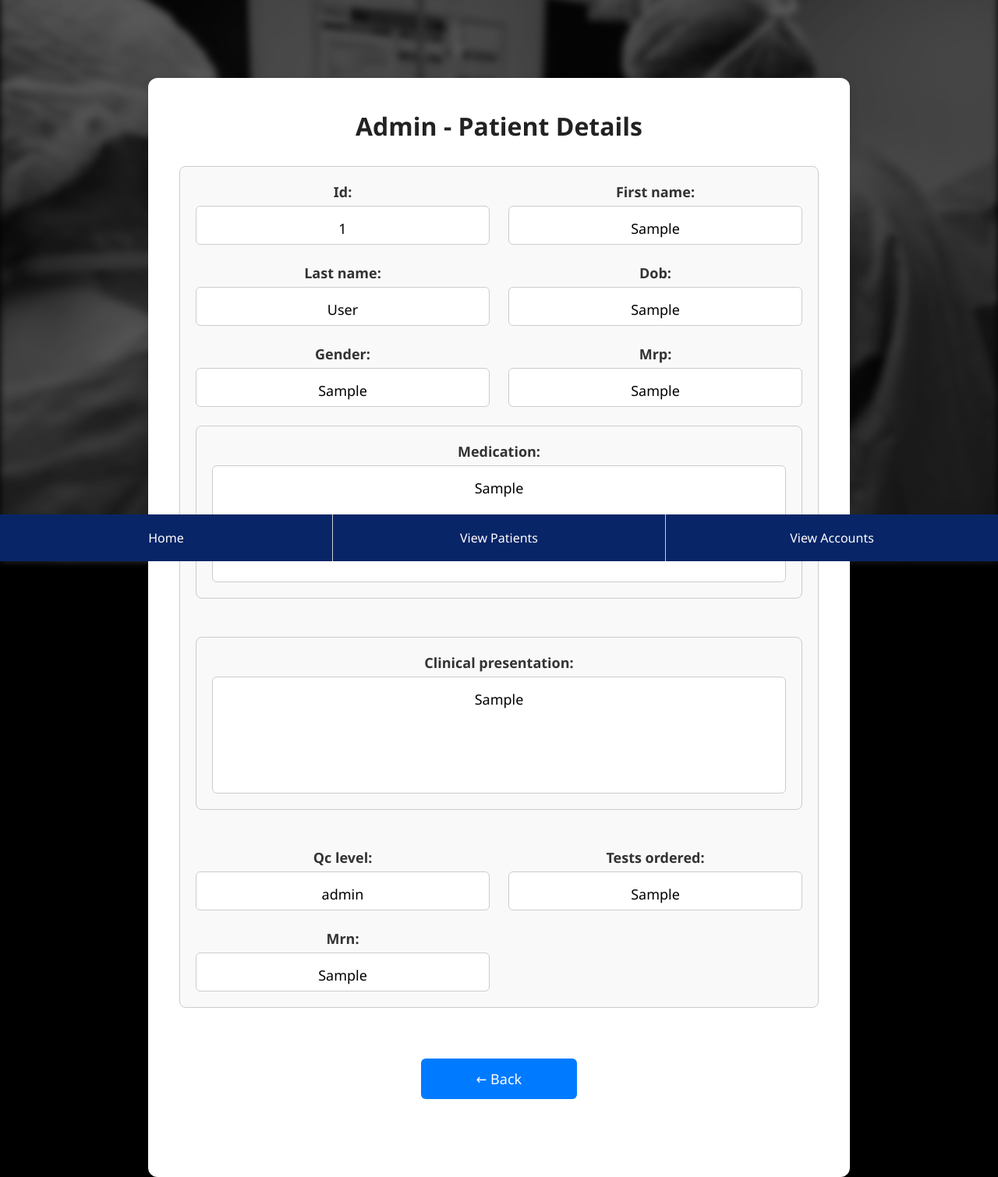
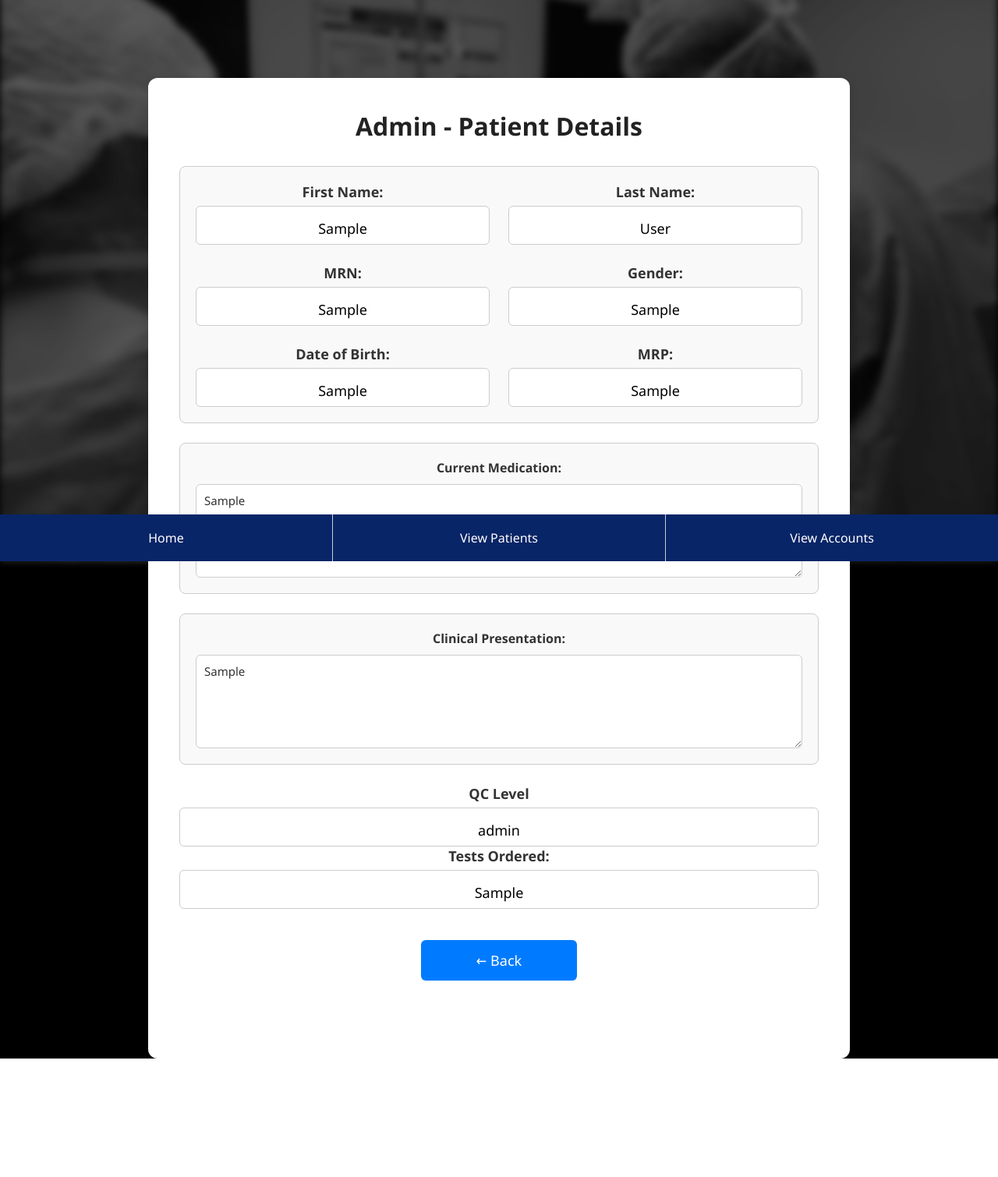
Before and after one commit to offmitch/patient-details, a PHP site: the page made by Admin/admin_patient_details.php in a window 1280 px wide. Shown: the part 80-1590 px from the top of the page at 78% size. After the commit the page ends 1438 px from the top, so only its background shows below. Run offline with PHP 8.4, Linux system fonts and the light colour scheme; tables that the repository leaves empty or names only in its code hold one stand-in row (values such as "Sample post"); data that the repository does not hold is empty.

Commit message:
Made fields capital on admin side

```diff
--- a/Admin/admin_patient_details.php
+++ b/Admin/admin_patient_details.php
@@ -29,25 +29,56 @@ if (!$patient) {
 <div class="container">
     <h2>Admin - Patient Details</h2>
     <div class="info-section">
-        <?php foreach ($patient as $key => $value): ?>
-            <?php if (in_array($key, ['medication', 'clinical_presentation'])): ?>
-                <div class="info-group full-width">
-                    <label><?= ucfirst(str_replace('_', ' ', $key)) ?>:</label>
-                    <span><?= nl2br(htmlspecialchars($value)) ?></span>
-                </div>
-            <?php else: ?>
-                <div class="info-group">
-                    <label><?= ucfirst(str_replace('_', ' ', $key)) ?>:</label>
-                    <span><?= nl2br(htmlspecialchars($value)) ?></span>
-                </div>
-            <?php endif; ?>
-        <?php endforeach; ?>
+        <div class="info-group">
+            <label>First Name:</label>
+            <span><?= htmlspecialchars($patient['first_name']) ?></span>
+        </div>
+        <div class="info-group">
+            <label>Last Name:</label>
+            <span><?= htmlspecialchars($patient['last_name']) ?></span>
+        </div>
+        <div class="info-group">
+            <label>MRN:</label>
+            <span><?= htmlspecialchars($patient['mrn']) ?></span>
+        </div>
+        <div class="info-group">
+            <label>Gender:</label>
+            <span><?= htmlspecialchars($patient['gender']) ?></span>
+        </div>
+        <div class="info-group">
+            <label>Date of Birth:</label>
+            <span><?= htmlspecialchars($patient['dob']) ?></span>
+        </div>
+        <div class="info-group">
+            <label>MRP:</label>
+            <span><?= htmlspecialchars($patient['mrp']) ?></span>
+        </div>
     </div>
+     <div class="full-width">
+        <label>Current Medication:</label>
+        <textarea readonly disabled><?= htmlspecialchars($patient['medication']) ?></textarea>
+    </div>
+
+    <div class="full-width">
+        <label>Clinical Presentation:</label>
+        <textarea readonly disabled><?= htmlspecialchars($patient['clinical_presentation']) ?></textarea>
+    </div>
+
+     <div class="info-group">
+            <label>QC Level</label>
+            <span><?= htmlspecialchars($patient['qc_level']) ?></span>
+        </div>
+        <div class="info-group">
+            <label>Tests Ordered:</label>
+            <span><?= htmlspecialchars($patient['tests_ordered']) ?></span>
+        </div>
+
     <a href="admin_patients.php" class="btn">← Back</a>
 </div>
 
 <?php include("../Include/admin_footer.php"); ?>
 
 
+
 </body>
 </html>
```
